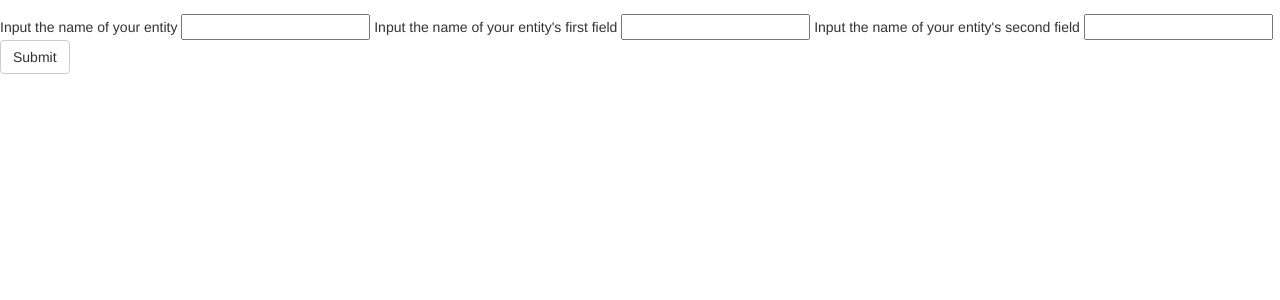
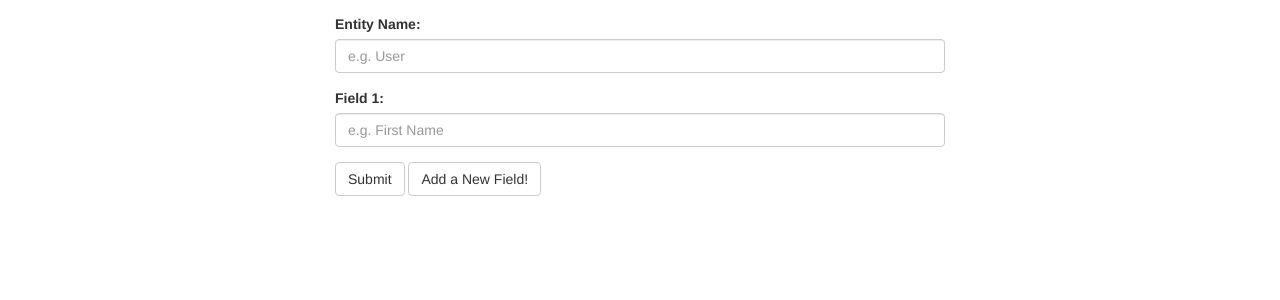
Before and after one commit to samc1213/cruddy, a Flask app: page /form in a window 1280 px wide. Shown: the part 51-351 px from the top of the page. Run offline with Flask 2, Linux system fonts and the light colour scheme; some libraries are stand-ins or nearby versions.

Commit message:
working on new entity form

```diff
--- a/application.py
+++ b/application.py
@@ -40,10 +40,6 @@ def index():
 @application.route('/form', methods=['GET', 'POST'])
 def form():
     # form = RegistrationForm(request.form)
-    form = []
-    form.append({'name':'entity', 'text':'Input the name of your entity'})
-    form.append({'name':'field1', 'text':"Input the name of your entity's first field"})
-    form.append({'name':'field2', 'text':"Input the name of your entity's second field"})
     if request.method == 'POST':
         # form = request.form
         # user = User(form.username.data, form.email.data,
@@ -56,7 +52,7 @@ def form():
         # app.logger.debug(entities.get_item(entityname = form.entityname.data))
         flash('Thanks for registering')
         return redirect(url_for('index'))
-    return render_template('form.html', form=form, action='/form')
+    return render_template('newentityform.html', form=form, action='/form')
 
 @application.route('/seemyform/<ename>', methods=['GET', 'POST'])
 def seemyform(ename):
@@ -70,7 +66,7 @@ def seemyform(ename):
         inputdata = {'uuid':str(uuid.uuid4()),ent['field1']:request.form['field1'],ent['field2']:request.form['field2']}
         curentity = Table(ename, connection=conn)
         curentity.put_item(data = inputdata)
-    return render_template('form.html', form=form, action=acc)
+    return render_template('entityinstanceform.html', form=form, action=acc)
 
 @application.route('/seemylist/<ename>', methods=['GET'])
 def seemylist(ename):
--- a/static/js/newentity.js
+++ b/static/js/newentity.js
@@ -0,0 +1,3 @@
+$(document).ready() {
+  Debug.Log("ready");
+}
--- a/templates/form.html
+++ b/templates/entityinstanceform.html
@@ -4,7 +4,7 @@
 <form method=post action="{{action}}">
   {% for field in form %}
     {{field.text}}
-  <input type="text" name="{{field.name}}">
+  <input type="text" name="{{field.name}}"><br>
   {% endfor %}
   <p><input type=submit class="btn btn-default" value="Submit">
 </form>
--- /dev/null
+++ b/templates/newentityform.html
@@ -0,0 +1,24 @@
+{% extends "base.html" %}
+{% block title %}New Entity{% endblock %}
+{% block content %}
+<div class="col-md-3">
+</div>
+<div class="col-md-6">
+  <form method=post action="{{action}}">
+    <div class="form-group">
+      <label for="entityname">Entity Name:</label>
+      <input type="text" name="entityname" id="entityname" class="form-control" placeholder="e.g. User">
+    </div>
+    <div class="form-group">
+      <label for="entityname">Field 1:</label>
+      <input type="text" name="field1" id="field1" class="form-control" placeholder="e.g. First Name">
+    </div>
+    <input type=submit class="btn btn-default" value="Submit">
+    <button id="newfield" class="btn btn-default">Add a New Field!</button>
+  </form>
+</div>
+<div class="col-md-3">
+</div>
+{% endblock %}
+
+{% block javascripts %}<script src="{{url_for('static', filename='js/newentity.js')}}"{% endblock %}
--- a/templates/seemyform.html
+++ /dev/null
@@ -1,5 +0,0 @@
-{% extends "base.html" %}
-{% block title %}See My Form{% endblock %}
-{% block content %}
-Hey! Add the name of your entity after the slash in the url to see your form!
-{% endblock %}
```
